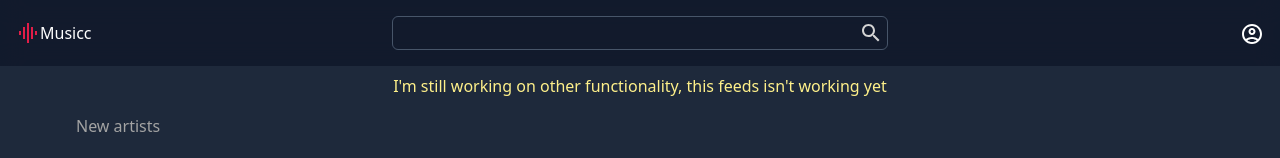
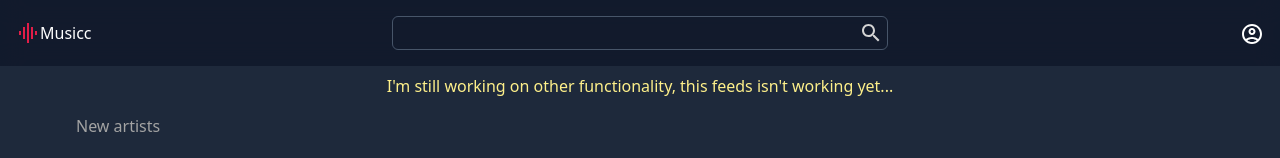
Before and after one commit to TsitoUw/blog-pern-front, a React (Vite) app: page / in a window 1280 px wide. Shown: the top 158 px of the page. Built offline with nearby package versions, Linux system fonts and the light colour scheme; no server answers.

Commit message:
poke vercel eh

```diff
--- a/src/views/Feed/FeedsView.tsx
+++ b/src/views/Feed/FeedsView.tsx
@@ -51,7 +51,7 @@ const FeedsView = () => {
     <div className="flex w-full h-full justify-center items-center">
       <div className="w-11/12 flex flex-col ">
         <p className="p-2 text-yellow-200 text-center">
-          I'm still working on other functionality, this feeds isn't working yet
+          I'm still working on other functionality, this feeds isn't working yet...
         </p>
         <p className="p-2 text-neutral-400">New artists</p>
         {/* <div className="new-artist flex justify-center gap-5 p-2">
```
